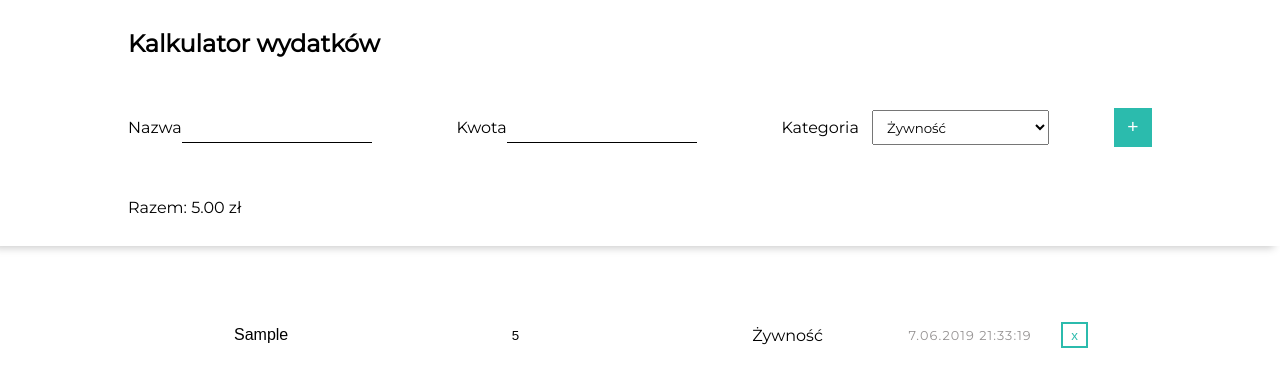
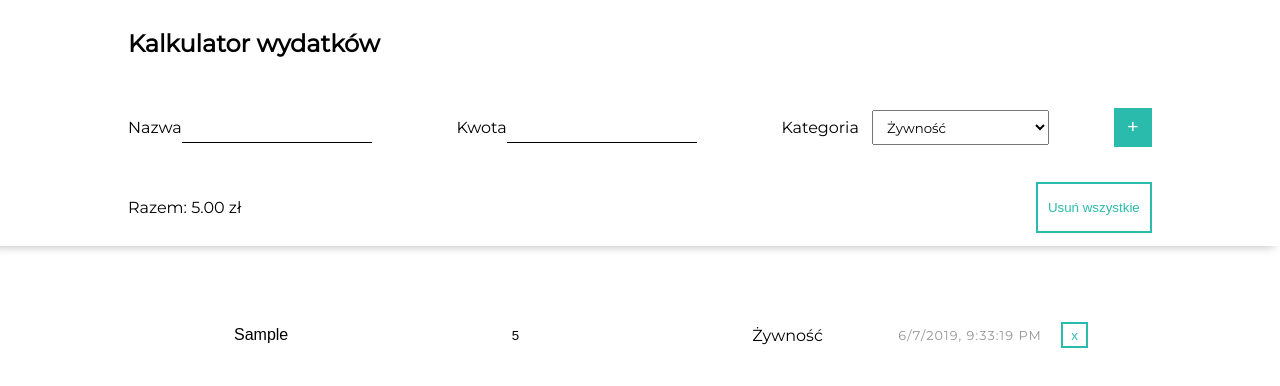
Before and after one commit to justynamak/Kalkulator-wydatkow, a React (Create React App) app: page / in a window 1280 px wide. Both pictures are taken after typing "Sample", "5" into the empty fields and a click on the button "dodaj wydatek". Shown: the top 386 px of the page. Built offline with nearby package versions, Linux system fonts and the light colour scheme.

Commit message:
dodano component ButtonRemove All oraz zmiana kodu aktualnej daty i czasu

```diff
--- a/src/components/App.css
+++ b/src/components/App.css
@@ -43,12 +43,17 @@ button {
   cursor: pointer;
   color: #2bbbad;
   display: block;
-  height: 2em;
-  width: 2em;
+  min-height: 2em;
+  min-width: 2em;
 }
 .input {
   font-family: "Montserrat", sans-serif;
 }
+.sticky__wrapper {
+  display: flex;
+  justify-content: space-between;
+}
+
 @media all and (max-width: 1025px) {
   .sticky {
     display: flex;
@@ -56,4 +61,7 @@ button {
     align-items: center;
     flex-direction: column;
   }
+  .sticky__wrapper > * {
+    flex: 1;
+  }
 }
--- a/src/components/App.js
+++ b/src/components/App.js
@@ -2,6 +2,7 @@ import React, { Component } from "react";
 import "./App.css";
 import Form from "./Form";
 import ListItems from "./ListItems";
+import ButtonRemoveAll from "./ButtonRemoveAll";
 
 class App extends Component {
   state = {
@@ -53,26 +54,14 @@ class App extends Component {
       } else {
         idExpense = this.state.allExpenses.length + 1;
       }
-      const date = new Date();
-      const day = date.getDate();
-      const month =
-        date.getMonth() + 1 < 10
-          ? `0${date.getMonth() + 1}`
-          : date.getMonth() + 1;
-      const year = date.getFullYear();
-      const hours =
-        date.getHours() < 10 ? `0${date.getHours()}` : date.getHours();
-      const minutes =
-        date.getMinutes() < 10 ? `0${date.getMinutes()}` : date.getMinutes();
-      const secs =
-        date.getSeconds() < 10 ? `0${date.getSeconds()}` : date.getSeconds();
-      const currentDate = `${day}.${month}.${year}  ${hours}:${minutes}:${secs}`;
+      const date = new Date().toLocaleString();
+
       const expense = {
         id: idExpense,
         title: this.state.title,
         price: this.state.price,
         category: this.state.category,
-        currentDate
+        currentDate: date
       };
       const allExpenses = [...this.state.allExpenses, expense];
       this.setState(prevState => ({
@@ -98,6 +87,12 @@ class App extends Component {
     }
     this.setState({
       allExpenses
+    });
+  };
+  handleClickButtonRemoveAll = () => {
+    this.setState({
+      allExpenses: [],
+      isActivePanel: false
     });
   };
 
@@ -132,7 +127,12 @@ class App extends Component {
             categories={this.state.categories}
             select={this.handleChangeSelect}
           />
-          {<p>Razem: {theSumOfExpenses} zł</p>}
+          <div className="sticky__wrapper">
+            {<p>Razem: {theSumOfExpenses} zł</p>}
+            {this.state.allExpenses.length > 0 && (
+              <ButtonRemoveAll click={this.handleClickButtonRemoveAll} />
+            )}
+          </div>
         </div>
         <div className="panel">
           {this.state.isActivePanel ? (
--- /dev/null
+++ b/src/components/ButtonRemoveAll.css
@@ -0,0 +1,3 @@
+.btn-remove {
+  padding: 0 1%;
+}
--- /dev/null
+++ b/src/components/ButtonRemoveAll.js
@@ -0,0 +1,12 @@
+import React from "react";
+import "./ButtonRemoveAll.css";
+
+const ButtonRemoveAll = ({ click }) => {
+  return (
+    <button className="btn-remove" onClick={click}>
+      Usuń wszystkie
+    </button>
+  );
+};
+
+export default ButtonRemoveAll;
--- a/src/components/Item.css
+++ b/src/components/Item.css
@@ -5,6 +5,8 @@
   align-items: center;
   padding: 1em 0;
   text-align: center;
+  position: relative;
+  transition: 3s all ease-in-out;
 }
 input {
   transition: 0.3s all ease-in-out;
@@ -28,6 +30,15 @@ input {
   background-color: #ffe1e1;
   margin-right: 5%;
 }
+.effect-left {
+  left: -200%;
+}
+.effect-center {
+  left: 0;
+}
+.effect-right {
+  right: 200%;
+}
 @media all and (max-width: 1025px) {
   .item__title {
     flex: 1;
--- a/src/components/Item.js
+++ b/src/components/Item.js
@@ -6,13 +6,13 @@ const Item = ({ title, price, category, id, currentDate, click, change }) => {
     <li className="item" data-id={id}>
       <input
         name="title"
-        className={`item__title ${title === "" ? "item--danger" : null}`}
+        className={`item__title ${title === "" ? "item--danger" : ""}`}
         value={title}
         onChange={change}
       />
       <input
         name="price"
-        className={`item__price ${price === "" ? "item--danger" : null}`}
+        className={`item__price ${price === "" ? "item--danger" : ""}`}
         value={price}
         onChange={change}
       />
--- a/src/components/ListItems.css
+++ b/src/components/ListItems.css
@@ -1,6 +1,7 @@
 ul {
   width: 70%;
 }
+
 @media all and (max-width: 1025px) {
   ul {
     width: 90%;
```
